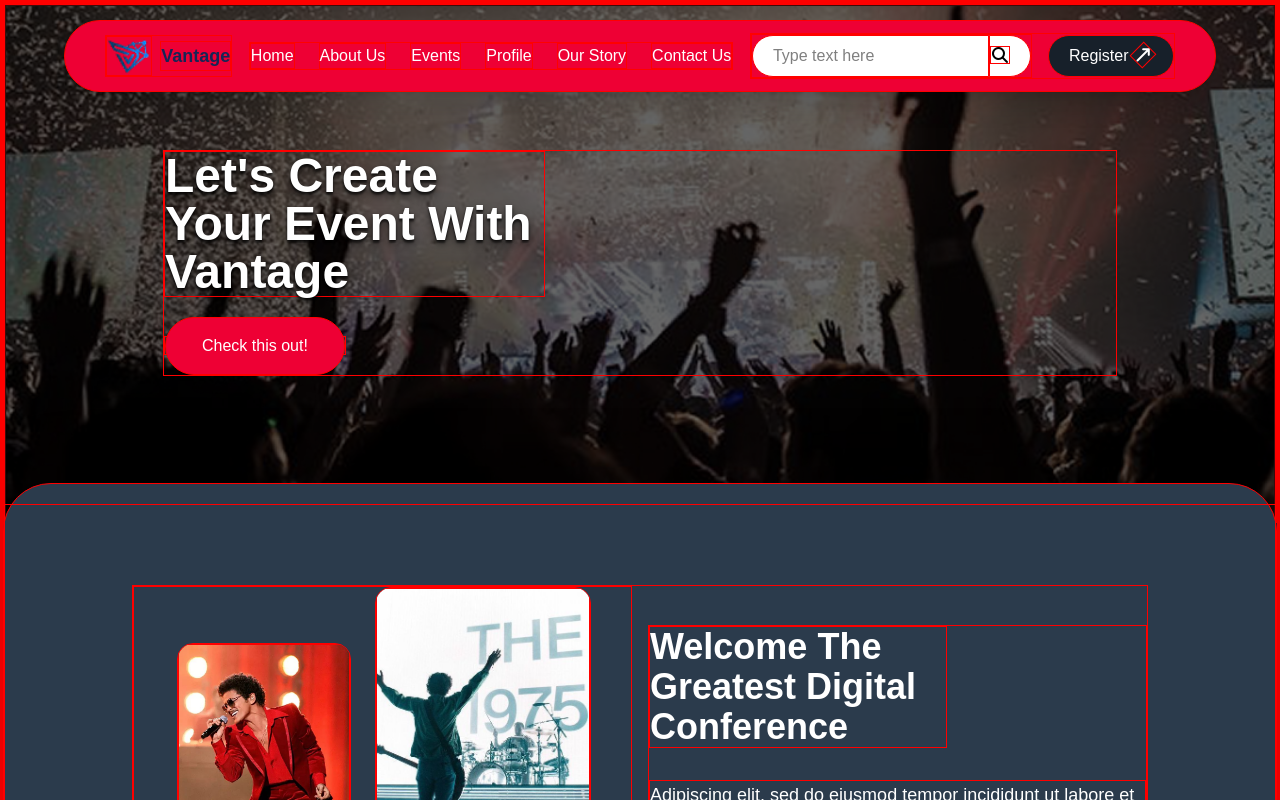
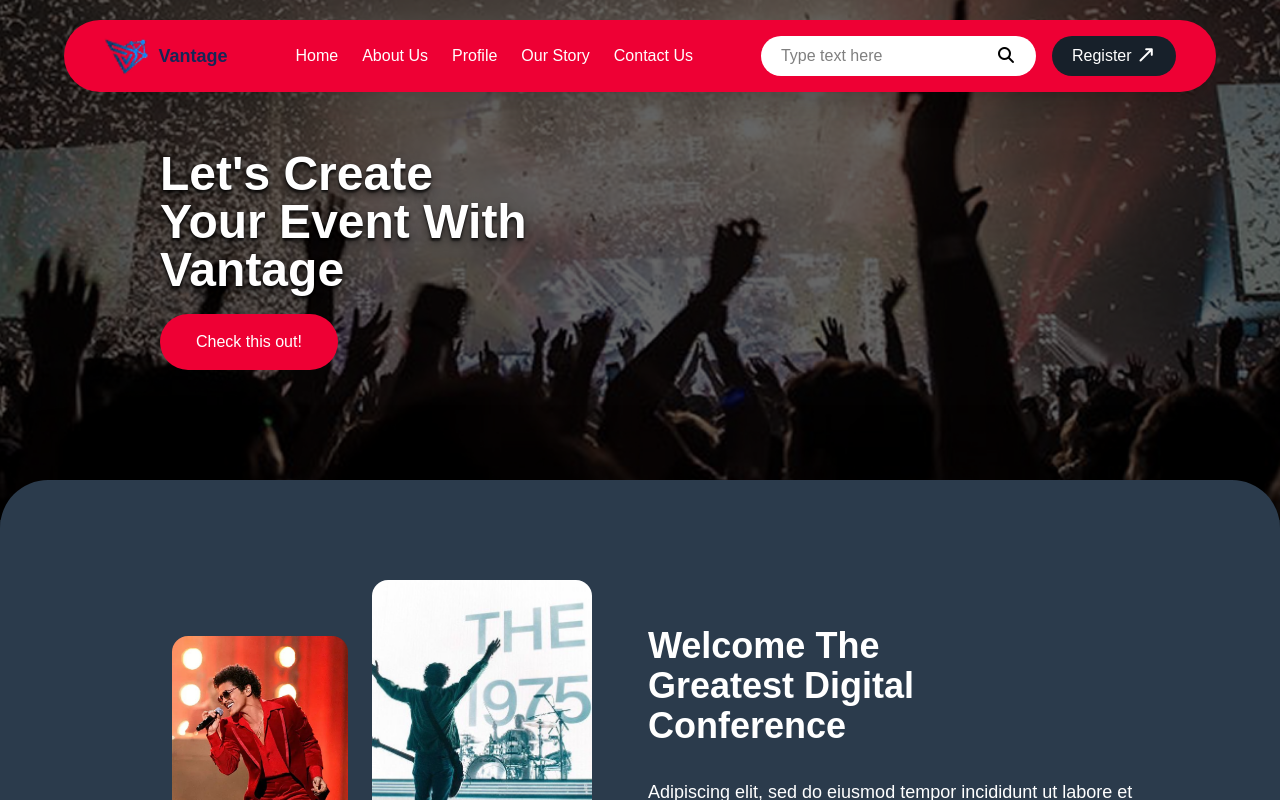
Before and after one commit to Vantage-EO-Project-AMIKOM/Vantage_EO, a Vue app: page / in a window 1280 px wide. Shown: the top 800 px of the page. Built offline with nearby package versions, Linux system fonts and the light colour scheme.

Commit message:
benerin sedikit garis merah

```diff
--- a/src/assets/main.css
+++ b/src/assets/main.css
@@ -2,7 +2,7 @@
 
 * {
     user-select: none;
-    border: 1px solid red;
+    /* border: 1px solid red; */
     @import url('https://fonts.cdnfonts.com/css/helvetica-neue-etext-pro');
     font-family: 'Helvetica Neue eText Pro', sans-serif;
 }
--- a/src/components/Footer.vue
+++ b/src/components/Footer.vue
@@ -77,9 +77,6 @@
                         <RouterLink to="about"
                             class="text-white my-2 transition-all hover:text-red-800 hover:translate-x-1">
                             About</RouterLink>
-                        <RouterLink to="#"
-                            class="text-white my-2 transition-all hover:text-red-800 hover:translate-x-1">Events
-                        </RouterLink>
                         <RouterLink to="#"
                             class="text-white my-2 transition-all hover:text-red-800 hover:translate-x-1">
                             Speakers</RouterLink>
--- a/src/components/Navbar.vue
+++ b/src/components/Navbar.vue
@@ -20,7 +20,6 @@ const isOpen = ref(false)
         <div class="hidden xl:flex items-center space-x-6">
             <RouterLink to="/" class="transition-all hover:text-blue-800">Home</RouterLink>
             <RouterLink to="about" class="transition-all hover:text-blue-800">About Us</RouterLink>
-            <RouterLink to="#" class="transition-all hover:text-blue-800">Events</RouterLink>
             <RouterLink to="profile" class="transition-all hover:text-blue-800">Profile</RouterLink>
             <RouterLink to="ourHistory" class="transition-all hover:text-blue-800">Our Story</RouterLink>
             <RouterLink to="contact" class="transition-all hover:text-blue-800">Contact Us</RouterLink>
@@ -57,7 +56,6 @@ const isOpen = ref(false)
 
         <RouterLink to="/" class=" text-lg hover:text-blue-800">Home</RouterLink>
         <RouterLink to="about" class=" text-lg hover:text-blue-800">ABout Us</RouterLink>
-        <RouterLink to="#" class=" text-lg hover:text-blue-800">Events</RouterLink>
         <RouterLink to="profile" class=" text-lg hover:text-blue-800">Profile</RouterLink>
         <RouterLink to="ourHistory" class=" text-lg hover:text-blue-800">Our Story</RouterLink>
         <RouterLink to="contact" class=" text-lg hover:text-blue-800">Contact Us</RouterLink>
```
